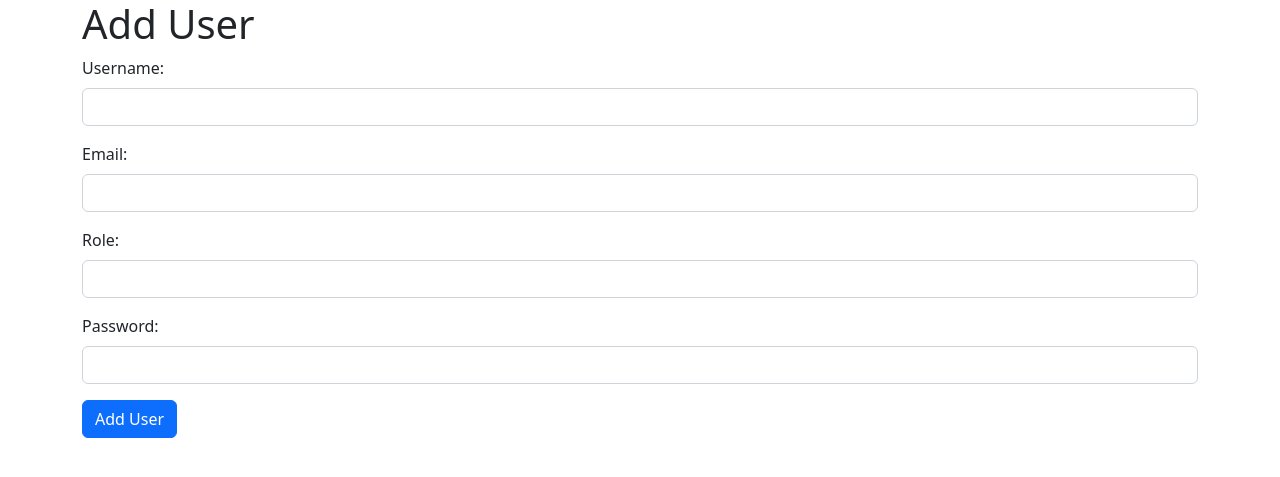
After one commit to DFori/supply_chain, a Flask app: page /admin/add_user in a window 1280 px wide. The commit adds this page. Shown: the top 477 px of the page. Run offline with Flask 3, Linux system fonts and the light colour scheme.

Commit message:
add and edit users by admin

```diff
--- a/main.py
+++ b/main.py
@@ -1,4 +1,4 @@
-from flask import Flask, render_template, redirect, url_for, session, flash
+from flask import Flask, render_template, redirect, url_for, session, flash, request
 from flask_wtf import FlaskForm
 from wtforms import StringField, PasswordField, SubmitField
 from wtforms.validators import DataRequired, Email, ValidationError
@@ -19,6 +19,7 @@ mydb = mysql.connector.connect(
 mycursor = mydb.cursor()
 
 mycursor.execute("SHOW TABLES")
+roles = ["admin", "manufacturer", "retailer", "delivery", ]
 
 for x in mycursor:
   print(x)
@@ -33,28 +34,6 @@ for x in mycursor:
 app.secret_key = 'your_secret_key_here'
 # mysql = MySQL(app)
 # mysql.init_app(app)
-
-# import pymysql
-
-# # Replace with your credentials
-# host = 'localhost'
-# user = 'danielfori'
-# password = ''
-# database = 'users'
-#
-# try:
-#     connection = pymysql.connect()
-#     print("Connection successful!")
-#
-# except pymysql.err.OperationalError as err:
-#     print("Error connecting to MySQL server:", err)
-
-# finally:
-#     if connection:
-#         connection.close()
-#         print("Connection closed.")
-
-
 
 
 class RegisterForm(FlaskForm):
@@ -98,6 +77,7 @@ def register():
             print(role)
         elif role == 'manufacturer':
             print(role)
+
         else:
             print('invalid role')
         hashed_password = bcrypt.hashpw(password.encode('utf-8'), bcrypt.gensalt())
@@ -124,7 +104,89 @@ def register():
 
     return render_template('register.html', form=form)
 
+########################################## GEMINI #################################################################
 
+
+# Get all users
+def get_users():
+    mycursor.execute("SELECT * FROM users")
+    users = mycursor.fetchall()
+    return users
+
+# Add a new user
+def add_user(username, email, role, password):
+    hashed_password = bcrypt.hashpw(password.encode('utf-8'), bcrypt.gensalt())
+    mycursor.execute("INSERT INTO users (name, email, role, password) VALUES (%s, %s, %s, %s)", (username, email, role, hashed_password))
+    mydb.commit()
+    flash("User added successfully!", "success")
+
+# Get user by ID for editing
+def get_user(user_id):
+    mycursor.execute("SELECT * FROM users WHERE id = %s", (user_id,))
+    user = mycursor.fetchone()
+    return user
+
+# Update user information
+def update_user(user_id, username, email, role, password):
+    hashed_password = bcrypt.hashpw(password.encode('utf-8'), bcrypt.gensalt())
+    mycursor.execute("UPDATE users SET name = %s, email = %s, role = %s, password = %s WHERE id = %s;", (username, email, role, hashed_password, user_id))
+    mydb.commit()
+    flash("User information updated!", "success")
+
+# Delete a user
+def delete_user(user_id):
+    mycursor.execute("DELETE FROM users WHERE id = %s", (user_id,))
+    mydb.commit()
+    flash("User deleted!", "success")
+
+# Admin dashboard route
+
+@app.route("/admin")
+def admin_dashboard():
+    users = get_users()
+    return render_template("admin_dashboard.html", users=users)
+
+# Add user route
+@app.route("/admin/add_user", methods=["GET", "POST"])
+def add_user_form():
+    if request.method == "POST":
+        username = request.form["username"]
+        email = request.form["email"]
+        role = request.form["role"]
+        password = request.form["password"]
+        add_user(username, email, role, password)
+        return redirect(url_for("admin_dashboard"))
+    return render_template("add_user.html")
+
+# Edit user route
+@app.route("/admin/edit_user/<int:user_id>", methods=["GET", "POST"])
+def edit_user_form(user_id):
+    user = get_user(user_id)
+    if not user:
+        flash("User not found!", "danger")
+        return redirect(url_for("admin_dashboard"))
+    if request.method == "POST":
+        username = request.form["username"]
+        email = request.form["email"]
+        role = request.form["role"]
+        password = request.form["password"]
+        update_user(user_id, username, email, role, password)
+        return redirect(url_for("admin_dashboard"))
+    return render_template("edit_user.html", user=user)
+
+# Delete user route
+@app.route("/admin/delete_user/<int:user_id>", methods=["GET", "POST"])
+def delete_user_confirmation(user_id):
+    user = get_user(user_id)
+    if not user:
+        flash("User not found!", "danger")
+        return redirect(url_for("admin_dashboard"))
+    if request.method == "POST":
+        delete_user(user_id)
+        return redirect(url_for("admin_dashboard"))
+    return render_template
+
+####################### END GEMINI ###############################################
 @app.route('/login', methods=['GET', 'POST'])
 def login():
     form = LoginForm()
@@ -146,10 +208,14 @@ def login():
         # mycursor.close()
         if user and bcrypt.checkpw(password=password.encode('utf-8'), hashed_password=user[4].encode('utf-8')):
             session['user_id'] = user[0]
-            return redirect(url_for('dashboard'))
+            if role == "admin":
+                return render_template("admin_dashboard.html", users=get_users())
+            else:
+                return render_template("dashboard.html")
         else:
             flash("Login failed. Please check your email and password")
             return redirect(url_for('login'))
+
 
     return render_template('login.html', form=form)
 
@@ -176,5 +242,6 @@ def logout():
     return redirect(url_for('login'))
 
 
+
 if __name__ == '__main__':
     app.run(debug=True)
--- /dev/null
+++ b/templates/add_user.html
@@ -0,0 +1,39 @@
+{% extends 'app.html' %}
+    <title>Add User</title>
+
+{% block content %}
+    <div class="container">
+        <h1>Add User</h1>
+
+        <form action="{{ url_for('add_user_form') }}" method="POST">
+            <div class="mb-3">
+                <label for="username" class="form-label">Username:</label>
+                <input type="text" name="username" id="username" class="form-control" required>
+            </div>
+            <div class="mb-3">
+                <label for="email" class="form-label">Email:</label>
+                <input type="email" name="email" id="email" class="form-control" required>
+            </div>
+            <div class="mb-3">
+                <label for="role" class="form-label">Role:</label>
+                <input type="text" name="role" id="role" class="form-control" required>
+            </div>
+            <div class="mb-3">
+                <label for="password" class="form-label">Password:</label>
+                <input type="password" name="password" id="password" class="form-control" required>
+            </div>
+            <button type="submit" class="btn btn-primary">Add User</button>
+        </form>
+
+        {% with messages = get_flashed_messages(with_categories=True) %}
+            {% if messages %}
+                <ul class="flashes">
+                    {% for category, message in messages %}
+                        <li class="flash {{ category }}">{{ message }}</li>
+                    {% endfor %}
+                </ul>
+            {% endif %}
+        {% endwith %}
+    </div>
+
+    {% endblock %}
--- /dev/null
+++ b/templates/admin/index.html
@@ -0,0 +1,5 @@
+{% extends 'admin/master.html' %}
+
+{% block body %}
+<h1>Admin Dashboard</h1>
+{% endblock %}
--- a/templates/app.html
+++ b/templates/app.html
@@ -5,6 +5,8 @@
   <meta charset="utf-8">
   <meta name="viewport" content="width=device-width, initial-scale=1">
   <link rel="stylesheet" href="https://cdn.jsdelivr.net/npm/bootstrap@4.6.2/dist/css/bootstrap.min.css">
+  <link href="https://cdn.jsdelivr.net/npm/bootstrap@5.2.0-beta1/dist/css/bootstrap.min.css" rel="stylesheet" integrity="sha384-0evSXhkEGibvZDvtQPjT1QJturnT4vcQ79iMHz5v2IKVSmHGMTCfubCdzT9Wr+O" crossorigin="anonymous">
+
   <script src="https://cdn.jsdelivr.net/npm/jquery@3.6.4/dist/jquery.slim.min.js"></script>
   <script src="https://cdn.jsdelivr.net/npm/popper.js@1.16.1/dist/umd/popper.min.js"></script>
   <script src="https://cdn.jsdelivr.net/npm/bootstrap@4.6.2/dist/js/bootstrap.bundle.min.js"></script>
@@ -14,6 +16,6 @@
 {% block content %}
 
 {% endblock %}
-
+<script src="https://cdn.jsdelivr.net/npm/bootstrap@5.2.0-beta1/dist/js/bootstrap.bundle.min.js" integrity="sha384-oihDbOHvQYzLJ7BDmWlJBlCqZOGzRtSobdAmhPW1gIlwZ9jAu7zPzLLkAjzU1kLJ" crossorigin="anonymous"></script>
 </body>
 </html>
```
Also changed, not shown: templates/admin_dashboard.html (+44 -8 lines), templates/edit_user.html (added, +47 -0 lines), templates/users.html (added, +54 -0 lines).
